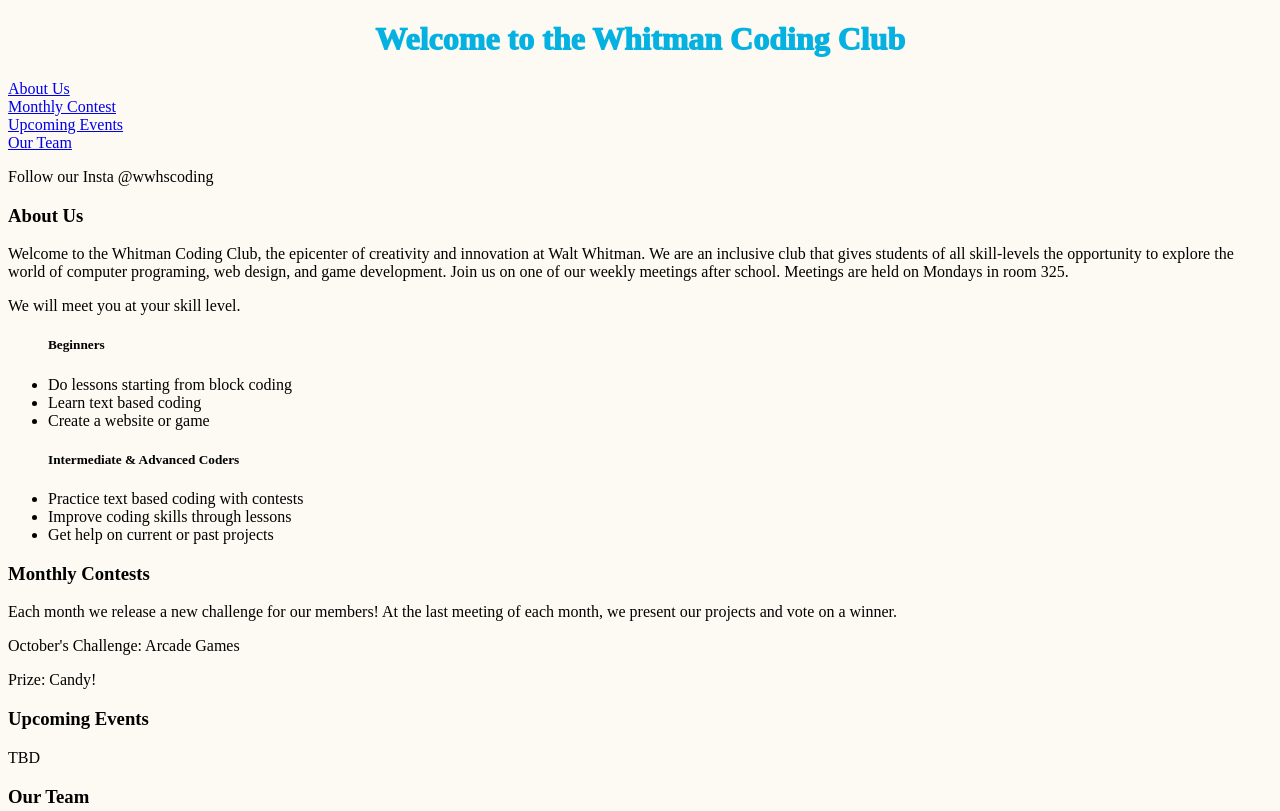
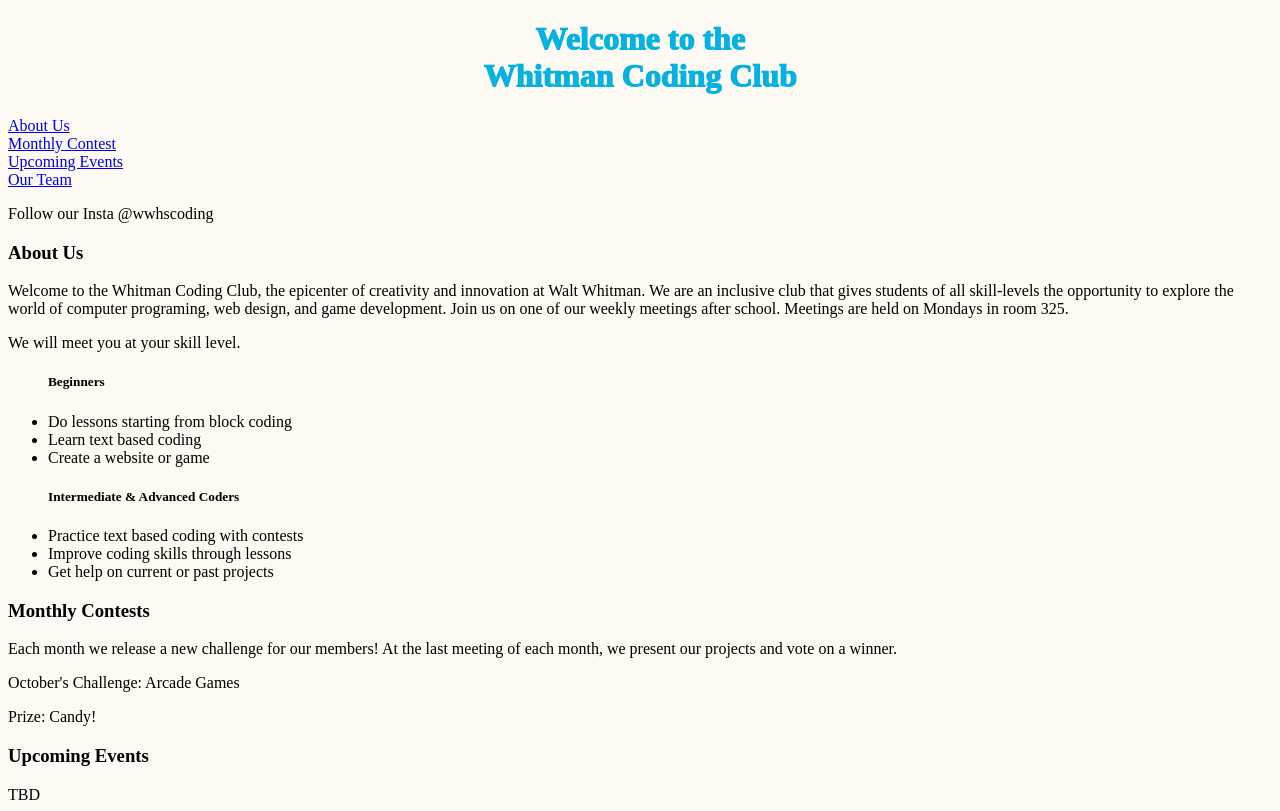
Before and after one commit to Whitman-Coding-Club/Club-Website, a plain HTML site: page index.html in a window 1280 px wide. Shown: the top 811 px of the page. Drawn offline with Linux system fonts and the light colour scheme.

Commit message:
Update index.html

```diff
--- a/index.html
+++ b/index.html
@@ -5,7 +5,7 @@
   <meta charset="utf-8">
   <meta name="viewport" content="width=device-width">
   <title> WWHS Coding Club </title>
-  <h1>Welcome to the Whitman Coding Club</h1>
+  <h1>Welcome to the <br> Whitman Coding Club</h1>
   <link href="style.css" rel="stylesheet" type="text/css" />
 </head>
 <body>
```
